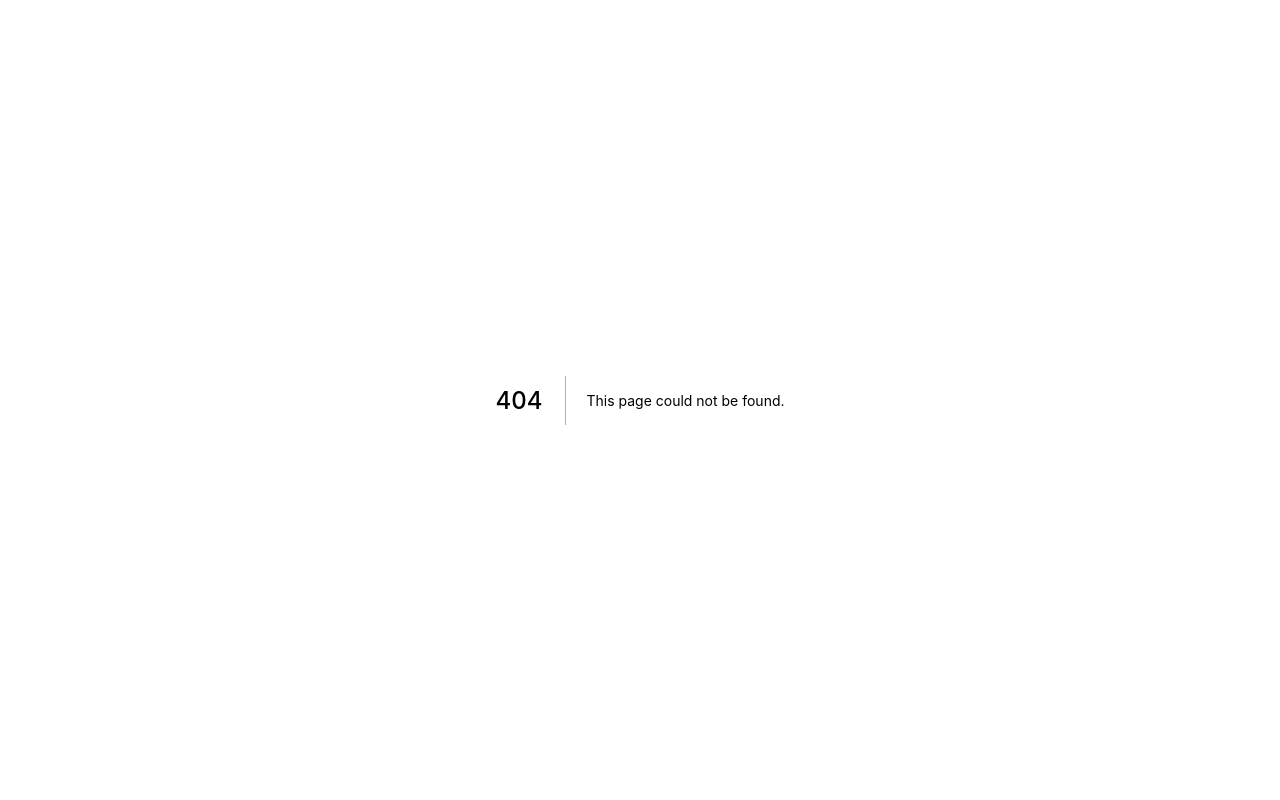
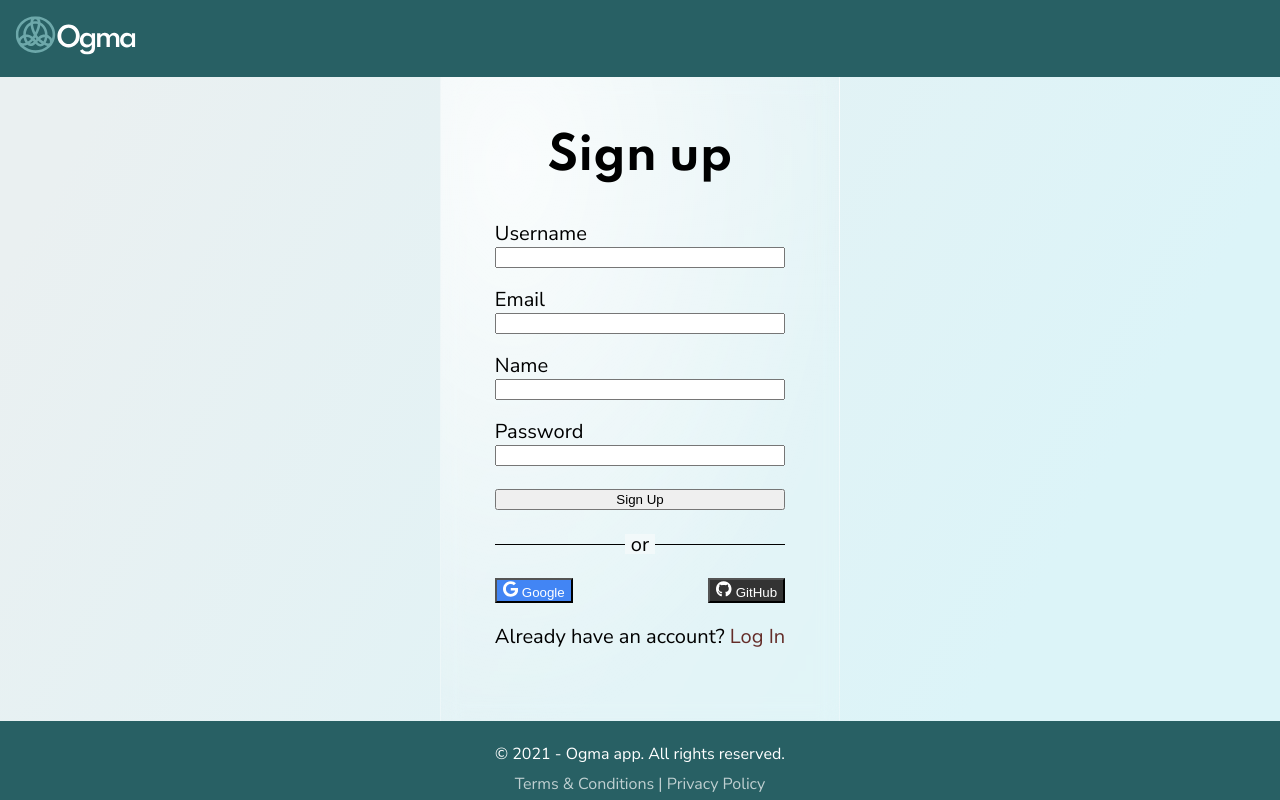
Before and after one commit to OgmaCapStone/ogma-client, a Next.js app: page /signup in a window 1280 px wide. Before the commit this address had no page. Built offline with nearby package versions, Linux system fonts and the light colour scheme; no server answers.

Commit message:
➕ ADD: Sign up page. Created signup page view by duplicating login reducer and page, and adding two more fields for name and email. Also, importing the createUser function on form submit to create a user and log him.

```diff
--- /dev/null
+++ b/pages/signup.js
@@ -0,0 +1,120 @@
+import React, { useReducer } from "react";
+import Link from "next/link";
+import { useRouter } from "next/router";
+import { signIn } from "next-auth/client";
+import { initialState, reducer } from "@reducers/signup";
+import Layout from "@components/Layout";
+import { GoogleIcon, GithubIcon } from "@icons";
+import styles from "@styles/Login.module.scss";
+import { createUser } from "@database/users";
+
+export default function signup() {
+  const [state, dispatch] = useReducer(reducer, initialState);
+  const router = useRouter();
+
+  async function handleSubmit(e) {
+    e.preventDefault();
+
+    await createUser({
+      name: state.name,
+      email: state.email,
+      password: state.password,
+      login_type: "credentials",
+      username: state.username,
+      badges: null,
+      prefered_technologies: null,
+      profile_pic: "",
+    }).then(() => {
+      signIn("credentials", {
+        username: state.email,
+        password: state.password,
+        callbackUrl: "/",
+        redirect: false,
+      }).then((res) => res.url && router.push("/profile"));
+    });
+  }
+
+  return (
+    <Layout header footer>
+      <div className={styles.login__container}>
+        <h1 className={styles.login__h1}>Sign up</h1>
+        <form onSubmit={handleSubmit}>
+          <div className={styles.login__group}>
+            <label htmlFor="username">
+              Username
+              <input
+                name="username"
+                type="text"
+                value={state.username}
+                onChange={(e) => dispatch({ type: "change", e })}
+                required
+              />
+            </label>
+          </div>
+          <div className={styles.login__group}>
+            <label htmlFor="email">
+              Email
+              <input
+                name="email"
+                type="email"
+                value={state.email}
+                onChange={(e) => dispatch({ type: "change", e })}
+                required
+              />
+            </label>
+          </div>
+          <div className={styles.login__group}>
+            <label htmlFor="name">
+              Name
+              <input
+                name="name"
+                type="text"
+                value={state.name}
+                onChange={(e) => dispatch({ type: "change", e })}
+                required
+              />
+            </label>
+          </div>
+          <div className={styles.login__group}>
+            <label htmlFor="password">
+              Password
+              <input
+                name="password"
+                type="password"
+                value={state.password}
+                onChange={(e) => dispatch({ type: "change", e })}
+                required
+              />
+            </label>
+          </div>
+          <button type="submit" className={styles.login__submit}>
+            Sign Up
+          </button>
+        </form>
+        <p className={styles.login__divider}>or</p>
+        <div className={styles.login__buttons}>
+          <button
+            type="button"
+            className={styles.login__google}
+            onClick={() => signIn("google", { callbackUrl: "/profile" })}
+          >
+            <GoogleIcon size={16} color="#fff" /> Google
+          </button>
+          <button
+            type="button"
+            className={styles.login__github}
+            onClick={() => signIn("github", { callbackUrl: "/profile" })}
+          >
+            <GithubIcon size={16} color="#fff" /> GitHub
+          </button>
+        </div>
+        <p className={styles.login__signup}>
+          Already have an account?{" "}
+          <Link href="/login" className="link link-primary">
+            Log In
+          </Link>
+        </p>
+      </div>
+    </Layout>
+  );
+}
--- /dev/null
+++ b/src/utils/reducers/signup.js
@@ -0,0 +1,24 @@
+export const initialState = {
+  username: "",
+  name: "",
+  email: "",
+  password: "",
+};
+
+export function reducer(state, action) {
+  switch (action.type) {
+    case "change":
+      const { name, value } = action.e.target;
+      const data = {};
+
+      data[name] = value;
+
+      return {
+        ...state,
+        ...data,
+      };
+
+    default:
+      throw new Error();
+  }
+}
```
